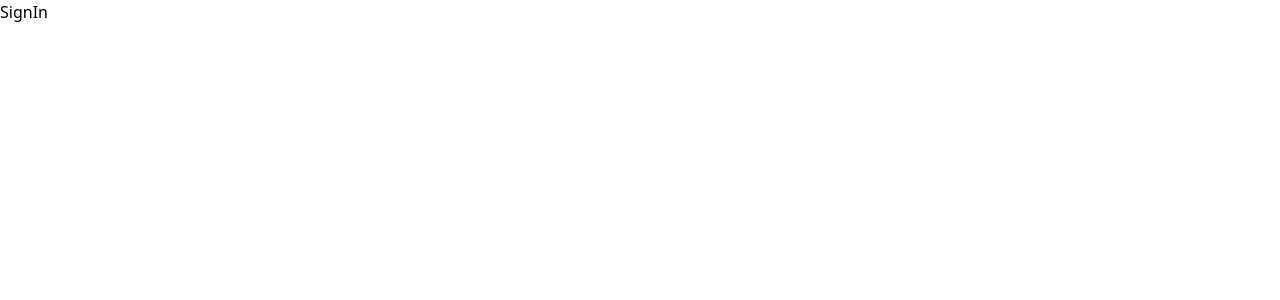
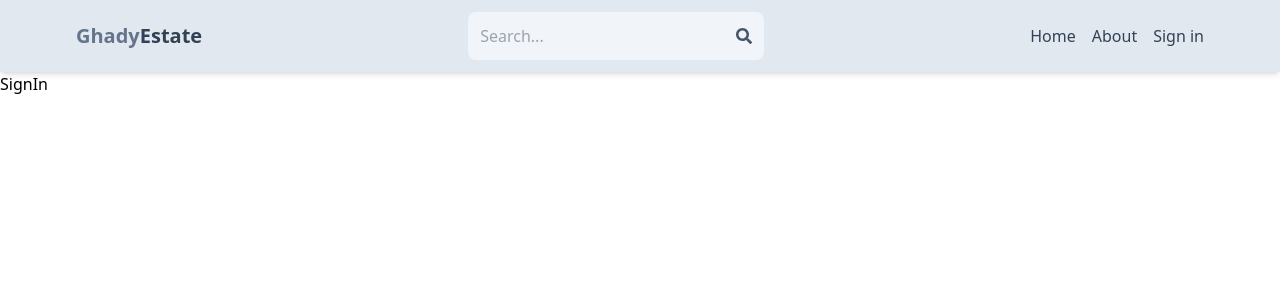
Before and after one commit to Gh-Yeh/MERN-estate, a React (Vite) app in the folder client/: page /sign-in in a window 1280 px wide. Shown: the top 300 px of the page. Built offline with nearby package versions, Linux system fonts and the light colour scheme.

Commit message:
Create header component

```diff
--- a/client/package.json
+++ b/client/package.json
@@ -12,6 +12,7 @@
   "dependencies": {
     "react": "^18.3.1",
     "react-dom": "^18.3.1",
+    "react-icons": "^5.2.1",
     "react-router-dom": "^6.24.1"
   },
   "devDependencies": {
--- a/client/src/App.jsx
+++ b/client/src/App.jsx
@@ -4,10 +4,12 @@ import SignIn from "./pages/SignIn";
 import SignOut from "./pages/SignUp";
 import About from "./pages/About";
 import Profile from "./pages/Profile";
+import Header from "./componenets/Header";
 
 export default function App() {
   return (
     <BrowserRouter>
+      <Header />
       <Routes>
         <Route path="/" element={<Home />} />
         <Route path="/sign-in" element={<SignIn />} />
--- /dev/null
+++ b/client/src/componenets/Header.jsx
@@ -0,0 +1,42 @@
+import React from "react";
+import { FaSearch } from "react-icons/fa";
+import { Link } from "react-router-dom";
+export default function Header() {
+  return (
+    <header className="bg-slate-200 shadow-md">
+      <div className="flex justify-between items-center max-w-6xl mx-auto p-3">
+        <Link to="/">
+          <h1 className="font-bold text-sm sm:text-xl flex flex-wrap">
+            <span className="text-slate-500">Ghady</span>
+            <span className="text-slate-700">Estate</span>
+          </h1>
+        </Link>
+        <form className="bg-slate-100 p-3 rounded-lg flex items-center">
+          <input
+            type="text"
+            placeholder="Search..."
+            className="bg-transparent focus:outline-none w-24 sm:w-64"
+          />
+          <FaSearch className="text-slate-600" />
+        </form>
+        <ul className="flex gap-4">
+          <Link to="/">
+            <li className="hidden sm:inline text-slate-700 hover:underline">
+              Home
+            </li>
+          </Link>
+          <Link to="/about">
+            <li className="hidden sm:inline text-slate-700 hover:underline">
+              About
+            </li>
+          </Link>
+          <Link to="/sign-in">
+            <li className="sm:inline text-slate-700 hover:underline">
+              Sign in
+            </li>
+          </Link>
+        </ul>
+      </div>
+    </header>
+  );
+}
```
Also changed, not shown: 1 other file (tests, documents, lock files or other folders).
